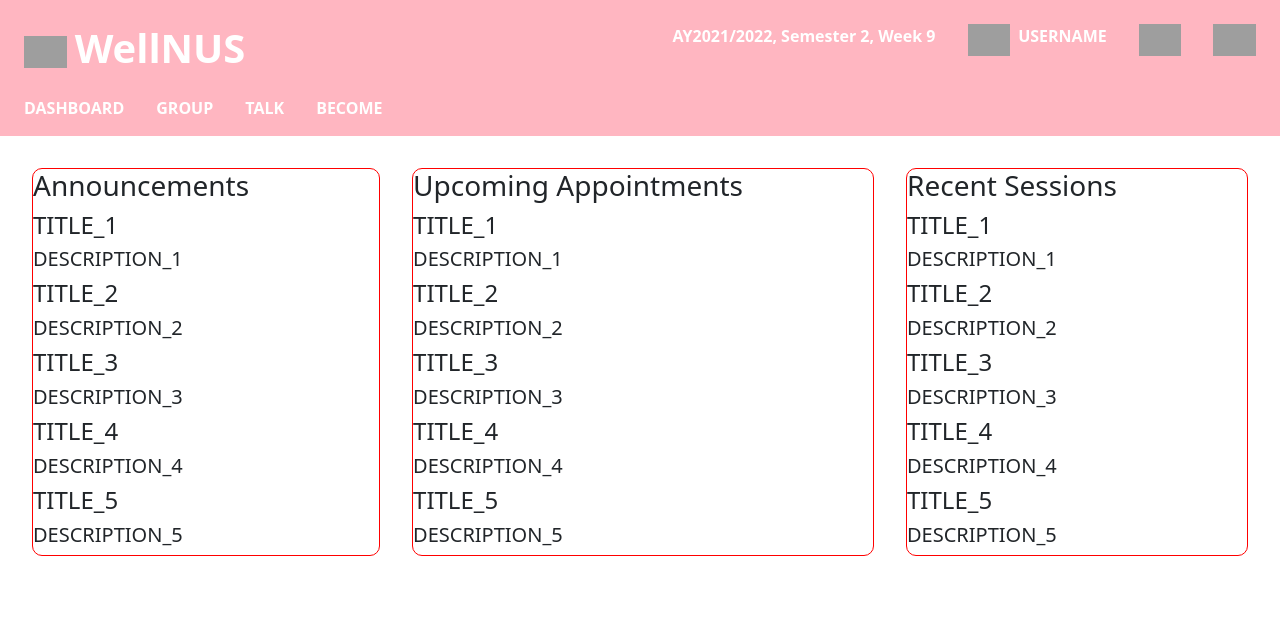
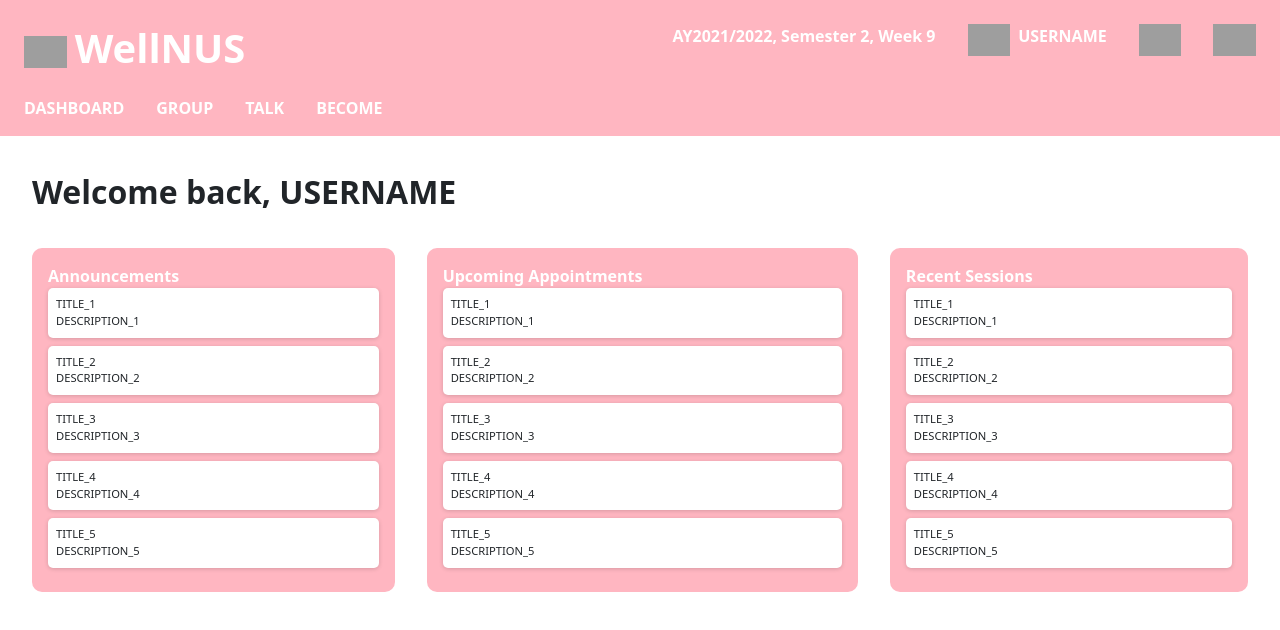
Before and after one commit to WellNUS/frontend, a React (Create React App) app: page /dashboard in a window 1280 px wide. Shown: the top 630 px of the page. Built offline with nearby package versions, Linux system fonts and the light colour scheme; grey boxes are pictures that could not be loaded.

Commit message:
Updated Dashboard UI

```diff
--- a/src/views/pages/dashboard/Container.tsx
+++ b/src/views/pages/dashboard/Container.tsx
@@ -3,7 +3,6 @@ import "./styles.css"
 
 type Props = {
     title: string;
-    style: string;
 }
 
 const testData = [
@@ -14,14 +13,14 @@ const testData = [
     { title: "TITLE_5", description: "DESCRIPTION_5" }
 ]
 
-const Container: React.FC<Props> = ({ title, style }) => {
-    return <div className={style}>
-        <h3>{title}</h3>
+const Container: React.FC<Props> = ({ title }) => {
+    return <div className="dashboard-container">
+        <text className="dashboard-container-title">{title}</text>
         <div>
             {testData.map(data => {
-                return <div>
-                    <h4>{data.title}</h4>
-                    <h5>{data.description}</h5>
+                return <div className="dashboard-card">
+                    <text>{data.title}</text>
+                    <text>{data.description}</text>
                 </div>
             })}
         </div>
--- a/src/views/pages/dashboard/Dashboard.tsx
+++ b/src/views/pages/dashboard/Dashboard.tsx
@@ -5,10 +5,11 @@ import Container from "./Container";
 const Dashboard = () => {
     return <div>
         <Navbar />
+        <text className="welcome-title">Welcome back, USERNAME</text>
         <div className="dashboard-containers">
-            <Container title="Announcements" style="dashboard-container"/>
-            <Container title="Upcoming Appointments" style="dashboard-container"/>
-            <Container title="Recent Sessions" style="dashboard-container"/>
+            <Container title="Announcements" />
+            <Container title="Upcoming Appointments" />
+            <Container title="Recent Sessions" />
         </div>
     </div>
 }
--- a/src/views/pages/dashboard/styles.css
+++ b/src/views/pages/dashboard/styles.css
@@ -40,6 +40,7 @@ img {
     background-color: var(--main-color);
     padding: 1rem 1.5rem;
     gap: 2rem;
+    margin-bottom: 2rem;
 }
 
 .profile {
@@ -63,7 +64,31 @@ img {
 }
 
 .dashboard-container {
-    border: 1px red solid;
+    background-color: var(--main-color);
+    padding: 1rem;
     border-radius: 10px;
     flex-grow: 1;
 }
+
+.dashboard-card {
+    display: flex;
+    flex-direction: column;
+    background-color: white;
+    border-radius: 5px;
+    box-shadow: rgba(0, 0, 0, 0.16) 0px 1px 4px;
+    padding: 0.5rem;
+    margin-bottom: 0.5rem;
+    font-size: 0.7rem;
+}
+
+.dashboard-container-title {
+    font-weight: bold;
+    font-size: 1rem;
+    color: white;
+}
+
+.welcome-title {
+    padding: 2rem;
+    font-size: 2rem;
+    font-weight: bold;
+}
```
